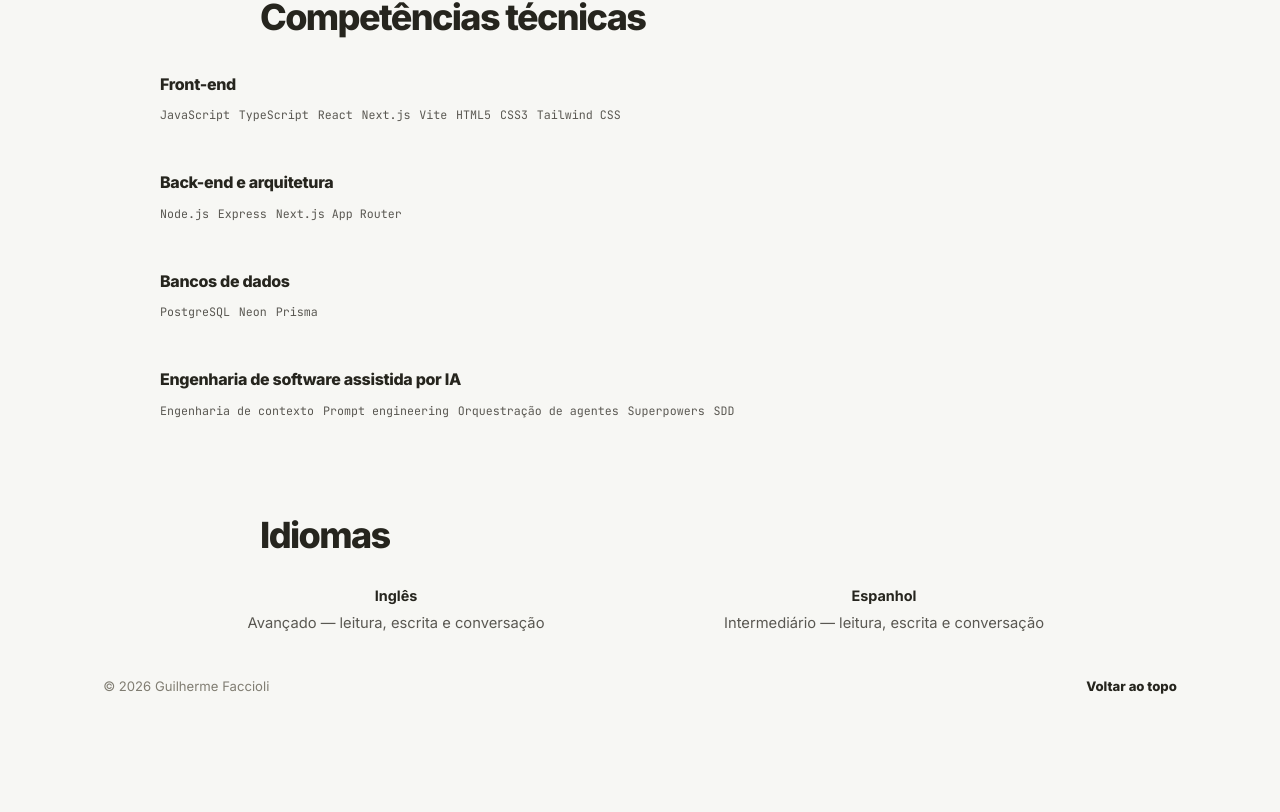
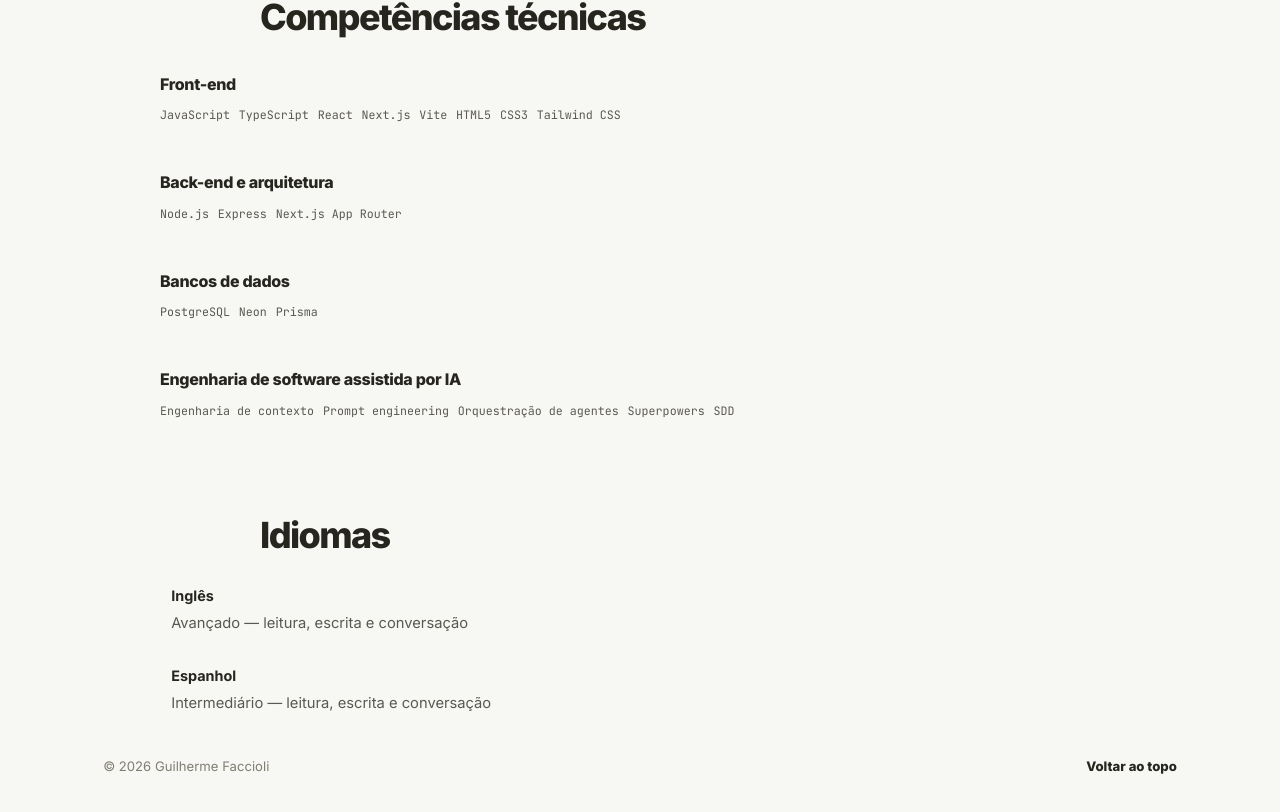
Before and after one commit to GuiFaccioli/meu-curriculo, a React (Vite) app: page / in a window 1280 px wide. Shown: the part 2615-3427 px from the top of the page. Before the commit the page ends 3361 px from the top, so only its background shows below. Built offline with nearby package versions, Linux system fonts and the light colour scheme; no server answers.

Commit message:
style: stack languages vertically

```diff
--- a/public/curriculo-guilherme-faccioli.html
+++ b/public/curriculo-guilherme-faccioli.html
@@ -61,7 +61,7 @@
       .skill-list li { padding: 12px; border-top: 1px solid var(--hairline); }
       .skill-list strong { display: block; color: var(--ink); }
       .skill-list span { display: block; margin-top: 4px; }
-      .languages { display: flex; flex-wrap: wrap; gap: 8px 20px; padding-left: 20px; text-align: left; }
+      .languages { display: grid; grid-template-columns: 1fr; gap: 8px; padding-left: 0; text-align: left; }
       @media (max-width: 700px) {
         main { padding: 16px 12px 32px; }
         header, section { padding: 20px; }
--- a/src/App.css
+++ b/src/App.css
@@ -529,7 +529,7 @@ main {
 
 .language-list {
   display: grid;
-  grid-template-columns: repeat(2, minmax(0, 1fr));
+  grid-template-columns: 1fr;
   gap: 0.7rem 1rem;
   width: 100%;
   margin-inline: 0;
@@ -539,8 +539,8 @@ main {
 
 .language-list li {
   display: flex;
-  align-items: center;
   flex-direction: column;
+  align-items: flex-start;
   gap: 0.2rem;
   padding: 0.55rem 0.7rem;
   border: 0;
```
